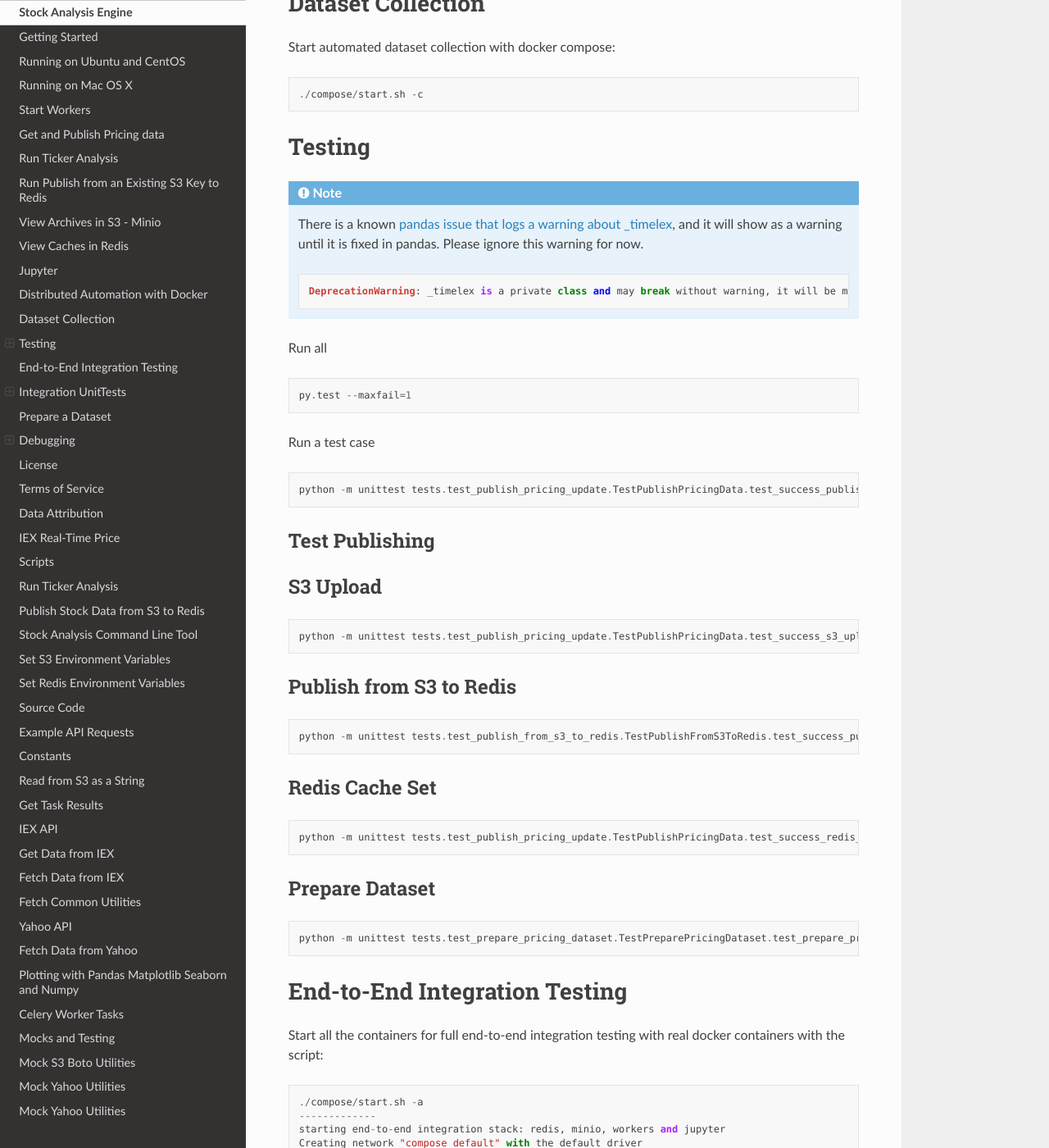
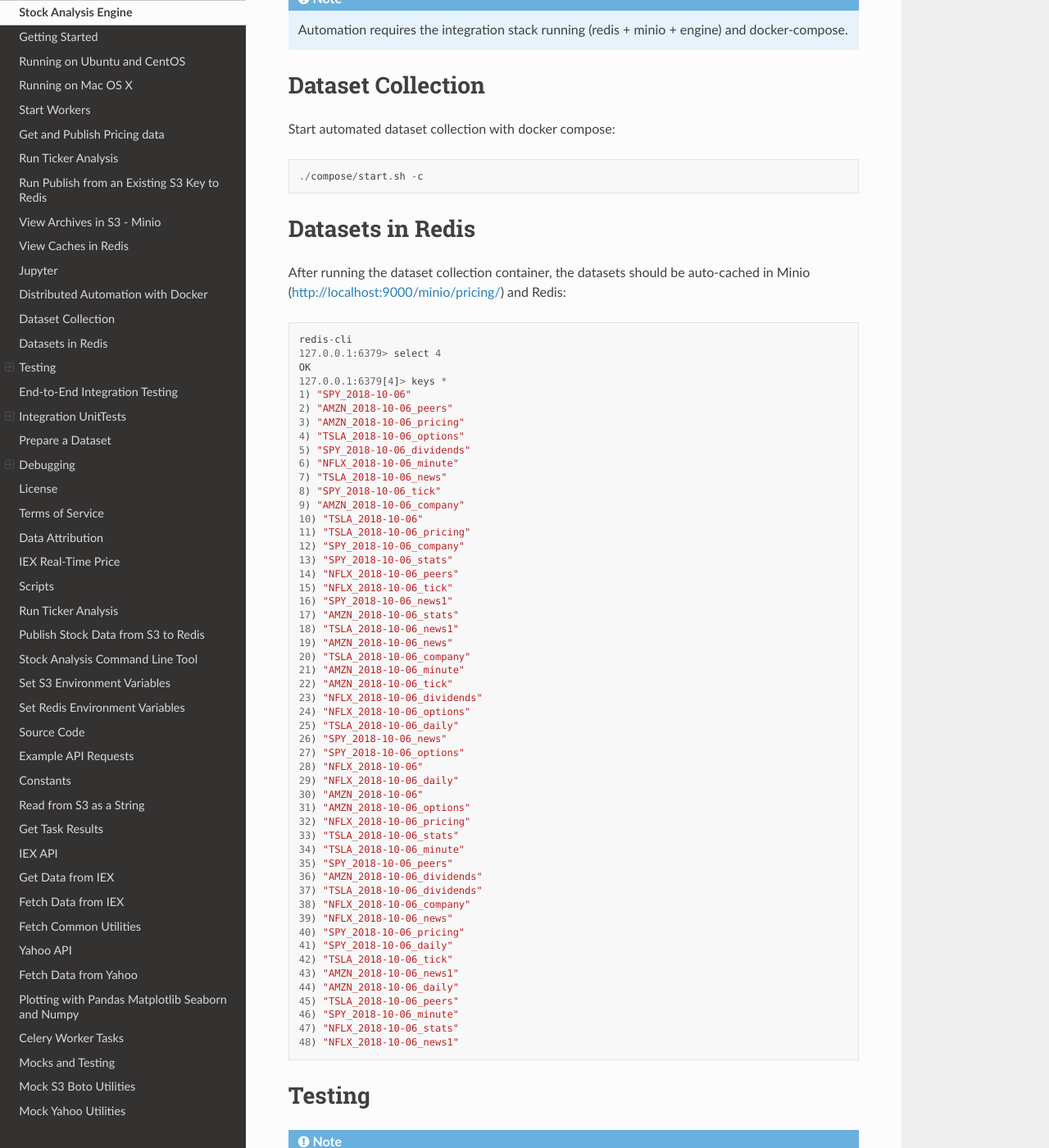
Before and after one commit to AlgoTraders/stock-analysis-engine, a Sphinx documentation site: the page built from docs/source/README.rst, in a window 1280 px wide and 1400 px high, scrolled down 7094 px. Shown: the whole window at 82% size. Built offline with Sphinx 7.4.7 and the Read the Docs theme 2.0.0, drawn with Linux system fonts in a browser that asks for light colours.

Commit message:
automated dataset collection for SPY, AMZN, TSLA, and NFLX are auto-archived in S3 and auto-cached in Redis. docs updated

```diff
--- a/docs/source/README.rst
+++ b/docs/source/README.rst
@@ -4,6 +4,8 @@ Stock Analysis Engine
 Analyze information about publicly traded companies from `Yahoo <https://finance.yahoo.com/>`__ and `IEX Real-Time Price <https://iextrading.com/developer/docs/>`__ (supported data includes: news, quotes, dividends, daily, intraday, statistics, financials, earnings, options, and more). Once collected the data is archived in s3 (using `minio <https://minio.io>`__) and automatically cached in redis.
 
 .. image:: https://i.imgur.com/pH368gy.png
+    :width: 200px
+    :height: 400px
 
 It uses `Celery workers to process all tasks <http://www.celeryproject.org/>`__ and is a horizontally scalable worker pool that works with many `transports and backends <https://github.com/celery/celery#transports-and-backends>`__
 
@@ -354,6 +356,66 @@ Start automated dataset collection with docker compose:
 
     ./compose/start.sh -c
 
+Datasets in Redis
+=================
+
+After running the dataset collection container, the datasets should be auto-cached in Minio (http://localhost:9000/minio/pricing/) and Redis:
+
+::
+
+    redis-cli
+    127.0.0.1:6379> select 4
+    OK
+    127.0.0.1:6379[4]> keys *
+    1) "SPY_2018-10-06"
+    2) "AMZN_2018-10-06_peers"
+    3) "AMZN_2018-10-06_pricing"
+    4) "TSLA_2018-10-06_options"
+    5) "SPY_2018-10-06_dividends"
+    6) "NFLX_2018-10-06_minute"
+    7) "TSLA_2018-10-06_news"
+    8) "SPY_2018-10-06_tick"
+    9) "AMZN_2018-10-06_company"
+    10) "TSLA_2018-10-06"
+    11) "TSLA_2018-10-06_pricing"
+    12) "SPY_2018-10-06_company"
+    13) "SPY_2018-10-06_stats"
+    14) "NFLX_2018-10-06_peers"
+    15) "NFLX_2018-10-06_tick"
+    16) "SPY_2018-10-06_news1"
+    17) "AMZN_2018-10-06_stats"
+    18) "TSLA_2018-10-06_news1"
+    19) "AMZN_2018-10-06_news"
+    20) "TSLA_2018-10-06_company"
+    21) "AMZN_2018-10-06_minute"
+    22) "AMZN_2018-10-06_tick"
+    23) "NFLX_2018-10-06_dividends"
+    24) "NFLX_2018-10-06_options"
+    25) "TSLA_2018-10-06_daily"
+    26) "SPY_2018-10-06_news"
+    27) "SPY_2018-10-06_options"
+    28) "NFLX_2018-10-06"
+    29) "NFLX_2018-10-06_daily"
+    30) "AMZN_2018-10-06"
+    31) "AMZN_2018-10-06_options"
+    32) "NFLX_2018-10-06_pricing"
+    33) "TSLA_2018-10-06_stats"
+    34) "TSLA_2018-10-06_minute"
+    35) "SPY_2018-10-06_peers"
+    36) "AMZN_2018-10-06_dividends"
+    37) "TSLA_2018-10-06_dividends"
+    38) "NFLX_2018-10-06_company"
+    39) "NFLX_2018-10-06_news"
+    40) "SPY_2018-10-06_pricing"
+    41) "SPY_2018-10-06_daily"
+    42) "TSLA_2018-10-06_tick"
+    43) "AMZN_2018-10-06_news1"
+    44) "AMZN_2018-10-06_daily"
+    45) "TSLA_2018-10-06_peers"
+    46) "SPY_2018-10-06_minute"
+    47) "NFLX_2018-10-06_stats"
+    48) "NFLX_2018-10-06_news1"
+
 Testing
 =======
 
--- a/setup.py
+++ b/setup.py
@@ -62,7 +62,7 @@ sys.path.insert(
 setup(
     name='stock-analysis-engine',
     cmdclass={'build_py': build_py},
-    version='1.0.32',
+    version='1.0.33',
     description=(
         'Stock Analysis Engine - '
         'Use this to get pricing data for tickers '
```
Also changed, not shown: README.rst (+60 -0 lines).
